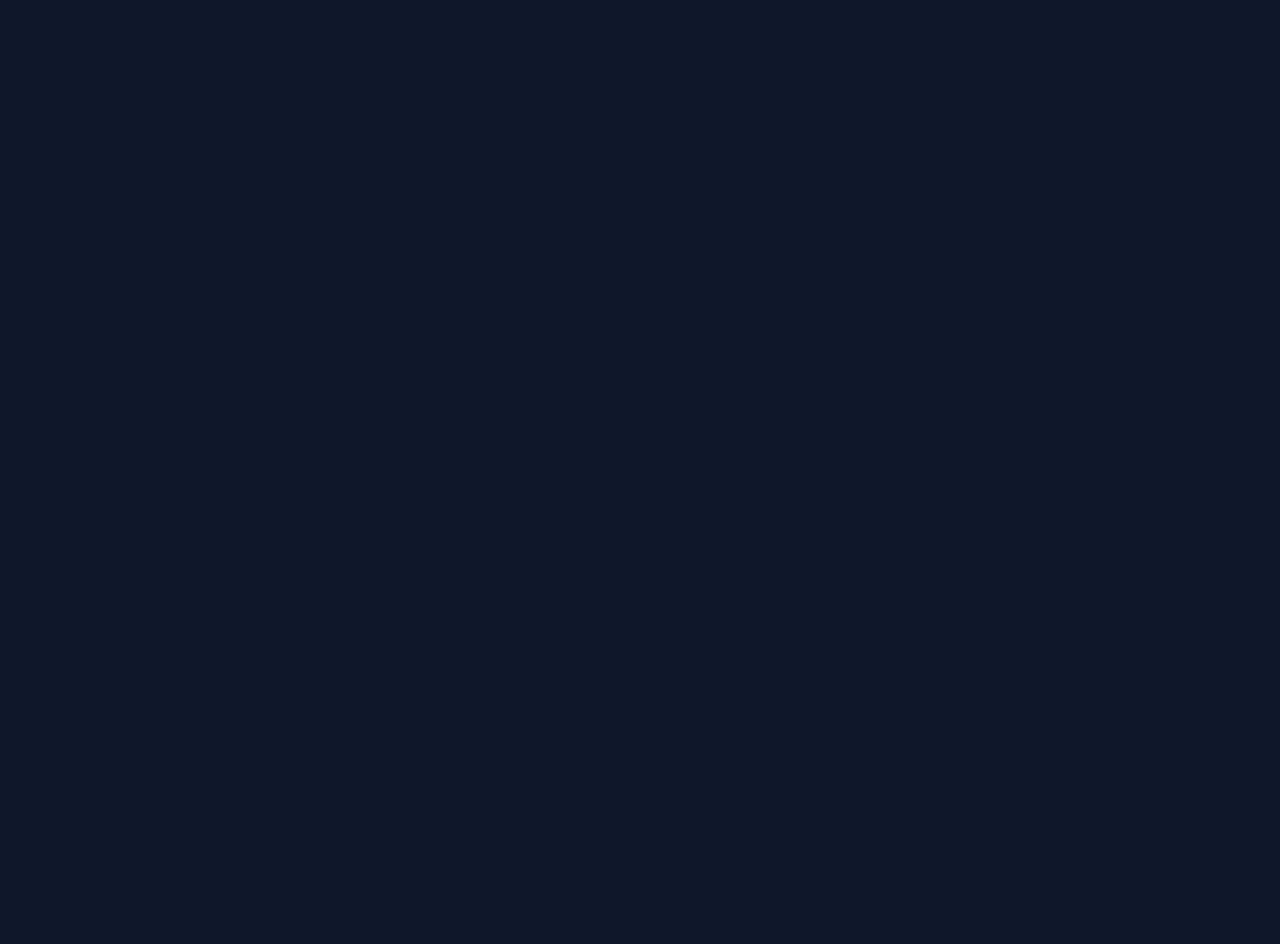
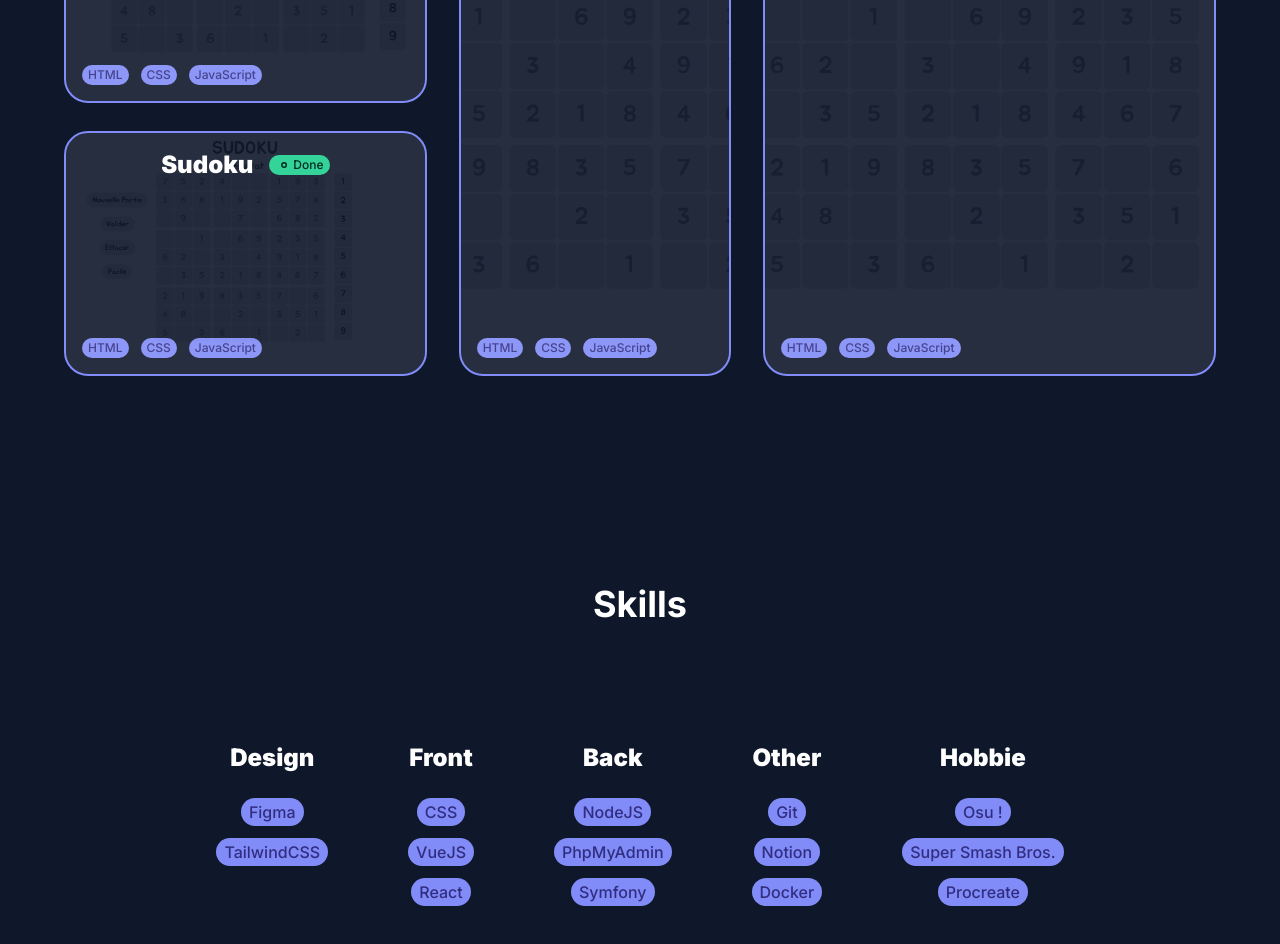
Before and after one commit to drkophe/portfolio, a React (Vite) app: page / in a window 1280 px wide. Shown: the part 1240-2184 px from the top of the page. Before the commit the page ends 800 px from the top, so only its background shows below. Built offline with nearby package versions, Linux system fonts and the light colour scheme.

Commit message:
add projects and skills

```diff
--- a/src/App.jsx
+++ b/src/App.jsx
@@ -1,12 +1,16 @@
 import './App.css'
 import Navbar from './components/Navigation/Navbar'
 import Welcome from './sections/Welcome'
+import Projects from './sections/Projects'
+import Skills from './sections/Skills'
 function App() {
 
   return (
-    <div className=''>
+    <div className='dark'>
       <Navbar />
       <Welcome />
+      <Projects />
+      <Skills />
     </div>
   )
 }
--- a/src/components/Button.jsx
+++ b/src/components/Button.jsx
@@ -1,9 +1,8 @@
 import clsx from 'clsx';
-import * as Icons from 'lucide-react';
 import { useState } from 'react';
 import Icon from './Icon';
 
-export default function Button({ label, leftIcon, rightIcon, type, size, iconSize, rounded, link, picture }) {
+export default function Button({ label, leftIcon, rightIcon, type, size, iconSize, rounded, link, picture, tag }) {
     // state
         // setup tab type with the props reference
         const [tabType, setTabType] = useState({
@@ -28,6 +27,12 @@ export default function Button({ label, leftIcon, rightIcon, type, size, iconSiz
             // "dark:hover:bg-primary-400 dark:hover:text-white dark:hover:fill-white",
 
             tertiary: 'border-2 bg-transparent hover:bg-gray-500 hover:bg-opacity-10 dark:hover:bg-gray-200 dark:hover:bg-opacity-10 text-black dark:text-white',
+
+            // Statut
+            done: 'bg-emerald-500 dark:bg-emerald-400 text-white dark:text-emerald-950',
+
+            inProgress: 'border-2 bg-transparent hover:bg-gray-500 hover:bg-opacity-10 dark:hover:bg-gray-200 dark:hover:bg-opacity-10 text-black dark:text-white',
+            toDo: 'border-2 bg-transparent hover:bg-gray-500 hover:bg-opacity-10 dark:hover:bg-gray-200 dark:hover:bg-opacity-10 text-black dark:text-white',
         });
 
             // setup tab size with the props reference
@@ -45,7 +50,24 @@ export default function Button({ label, leftIcon, rightIcon, type, size, iconSiz
                 larger: "p-4 text-lg",
             })
 
-            const [tabSize, setTabSize] = useState(label ? withIcon : withoutIcon);
+            // setup tag size with the props reference
+            const [tagWithIcon, setTagWithIcon] = useState({
+                small: "h-5 px-1.5 text-xs space-x",
+                medium: "h-6 px-1.5 text-sm space-x-1",
+                large: "h-7 px-2 text-base space-x-1",
+            })
+
+            const [tagWithoutIcon, setTagWithoutIcon] = useState({
+                small: "h-5 px-1.5 text-xs",
+                medium: "h-6 px-1.5 text-sm",
+                large: "h-7 px-2 text-base",
+            })
+
+
+            // const [tabSize, setTabSize] = useState(label ? withIcon : withoutIcon);
+            const [tabSize, setTabSize] = useState(leftIcon&&label || rightIcon&&label || leftIcon&&rightIcon ? withIcon : withoutIcon);
+            // const [tagSize, setTagSize] = useState(label ? tagWithIcon : tagWithoutIcon);
+            const [tagSize, setTagSize] = useState(leftIcon || rightIcon || leftIcon&&rightIcon ? tagWithIcon : tagWithoutIcon);
 
             // setup border corner with the props reference
             const [tabRounded, setTabRounded] = useState({
@@ -71,8 +93,6 @@ export default function Button({ label, leftIcon, rightIcon, type, size, iconSiz
     // render
     return (
         <a href={link}>
-
-            <a href={link}>
             <button
                 className={clsx(
                     // Flexbox
@@ -90,12 +110,17 @@ export default function Button({ label, leftIcon, rightIcon, type, size, iconSiz
                     :
 
                     // Spacing and Size
+                    tag ?
+                    size ? tagSize[size] : tagSize["medium"]
+                    :
                     size ? tabSize[size] : tabSize["medium"],
                     // Text
                     "font-medium",
+                    tag ? "font-bold" : "",
                     // Colors / Hover / DarkMode
                     type ? tabType[type] : tabType["primary"],
-
+                    // Pointer
+                    link ? "pointer-events-auto" : "pointer-events-none",
                 )}
             >
 
@@ -106,6 +131,5 @@ export default function Button({ label, leftIcon, rightIcon, type, size, iconSiz
 
             </button>
         </a>
-        </a>
     )
 }
--- a/src/components/Icon.jsx
+++ b/src/components/Icon.jsx
@@ -18,7 +18,12 @@ export default function Icon({name, size}) {
     // render
     return (
         <div>
-            {IconComponent && <IconComponent style={{width: tabSize[size], height: tabSize[size]}} />}
+            {
+                name == "Dot" ?
+                IconComponent && <IconComponent style={{width: tabSize[size], height: tabSize[size], strokeWidth: 6}} />
+                :
+                IconComponent && <IconComponent style={{width: tabSize[size], height: tabSize[size]}} />
+            }
         </div>
     )
 }
--- a/src/components/Link.jsx
+++ b/src/components/Link.jsx
@@ -4,6 +4,8 @@ export default function Link({ href, name }) {
     return (
         <a href={href}
         className={clsx(
+            // Style
+            "text-black dark:text-white",
             // Spacing & Position
             " block relative px-1 w-fit",
             // After
--- /dev/null
+++ b/src/components/SectionProjects/Project.jsx
@@ -0,0 +1,105 @@
+import clsx from "clsx";
+import Button from "../Button";
+import { useState } from "react";
+
+export default function Projects({ statut, title, technos, img, altImg }) {
+    // state
+    const [hovered, setHovered] = useState(false);
+    // comportement
+    // render
+    return (
+        <div
+            className={clsx(
+            // Flexbox
+            "flex flex-col justify-between",
+            // Sizing & Position
+            "w-full h-full relative overflow-hidden",
+            // Border
+            "border-2 border-indigo-400 rounded-3xl",
+            )}
+
+            onMouseEnter={() => setHovered(true)}
+            onMouseLeave={() => setHovered(false)}
+        >
+
+            <img src={img} alt={altImg} className={clsx(
+                // Sizing & Position
+                "absolute w-full h-full object-cover object-center -z-0",
+                // Animation
+                "transform ease-out duration-500",
+                // Opacity
+                "opacity-5",
+            )}
+            style={{ opacity: hovered ? '100%' : '10%', transitionProperty: 'opacity' }}
+            />
+
+            <div className={clsx(
+                // Flexbox
+                "flex flex-row items-center justify-center",
+                // Spacing & Position
+                "p-4 space-x-4 z-10",
+                // Animation
+                "transform ease-out duration-500",
+            )}
+            style={{ opacity: hovered ? '0%' : '100%', transitionProperty: 'opacity' }}
+            >
+
+                <h3 className="text-white font-black text-2xl">{title}</h3>
+                <Button
+                    label="Done"
+                    size="small"
+                    rounded="full"
+                    leftIcon="Dot"
+                    type={statut}
+                    tag={true}
+                />
+            </div>
+
+            <div className="flex items-center space-x-3 p-4 hover:hidden">
+            {technos.map((techno, index) =>
+                <Button
+                key={index}
+                label={techno}
+                size="small"
+                rounded="full"
+                type="primary"
+                tag={true}
+                />)
+                }
+            </div>
+
+            <div className={clsx(
+                // Flexbox
+                "flex items-center justify-center flex-wrap space-x-4",
+                // Spacing & Position
+                "absolute bottom-0 w-full h-32 p-4",
+                // Animation
+                "transform ease-out duration-700",
+                // Style
+                "bg-gray-950 bg-opacity-90",
+                )}
+                style={{ bottom: hovered ? '0' : '-100%', transitionProperty: 'bottom' }}
+            >
+
+                <Button
+                label="En savoir plus"
+                size="small"
+                rounded="full"
+                type="primary"
+                rightIcon="ArrowRight"
+                link="#"
+                />
+
+                <Button
+                label="Visiter le site"
+                size="small"
+                rounded="full"
+                type="primary"
+                rightIcon="ArrowRight"
+                link="#"
+                />
+
+            </div>
+        </div>
+    )
+}
--- /dev/null
+++ b/src/components/SectionSkills/Skill.jsx
@@ -0,0 +1,24 @@
+import Button from "../Button";
+
+export default function Skill({title, skills}) {
+    // state
+    // comportement
+    // render
+    return (
+        <div className="flex flex-col items-center justify-center">
+            <h3 className="text-white font-black text-2xl mb-6">{title}</h3>
+            <div className="space-y-3 flex flex-col items-center">
+                {skills.map((skill, index) => (
+                    <Button
+                    key={index}
+                    label={skill}
+                    type="primary"
+                    size="large"
+                    rounded="full"
+                    tag={true}
+                    />
+                ))}
+            </div>
+        </div>
+    )
+}
--- a/src/sections/Projects.jsx
+++ b/src/sections/Projects.jsx
@@ -0,0 +1,55 @@
+import Link from "../components/Link";
+import Project from "../components/SectionProjects/Project";
+
+export default function Projects() {
+    // state
+    // comportement
+    // render
+    return (
+        <section id="Projects" className="flex flex-col justify-center items-center p-6">
+
+            <h2 className="text-4xl font-bold text-center mb-6 text-white">Projects</h2>
+            <Link name="See all projects" href="/projects" />
+
+            <div className="flex items-center justify-center p-6 w-full my-6">
+                <div className="flex flex-col w-4/12 m-4 space-y-7 h-[80vh]">
+                    <div className="h-3/5">
+                        <Project
+                        title="Sudoku"
+                        statut="done"
+                        technos={["HTML", "CSS", "JavaScript"]}
+                        img={"../src/assets/img/projects_img/project_sudoku.png"}
+                        />
+                    </div>
+                    <div className="h-2/5">
+                        <Project
+                        title="Sudoku"
+                        statut="done"
+                        technos={["HTML", "CSS", "JavaScript"]}
+                        img={"../src/assets/img/projects_img/project_sudoku.png"}
+                        />
+                    </div>
+                </div>
+
+                <div className="flex flex-col w-3/12 m-4 h-[80vh]">
+                    <Project
+                    title="Sudoku"
+                    statut="done"
+                    technos={["HTML", "CSS", "JavaScript"]}
+                    img={"../src/assets/img/projects_img/project_sudoku.png"}
+                    />
+                </div>
+
+                <div className="flex flex-col w-5/12 m-4 h-[80vh]">
+                    <Project
+                    title="Sudoku"
+                    statut="done"
+                    technos={["HTML", "CSS", "JavaScript"]}
+                    img={"../src/assets/img/projects_img/project_sudoku.png"}
+                    />
+                </div>
+            </div>
+
+        </section>
+    )
+}
--- a/src/sections/Skills.jsx
+++ b/src/sections/Skills.jsx
@@ -0,0 +1,41 @@
+import Skill from "../components/SectionSkills/Skill";
+
+export default function Skills() {
+    // state
+    // comportement
+    // render
+    return (
+        <section id="Skills" className="flex flex-col justify-center items-center p-6">
+            <h2 className="text-4xl font-bold text-center text-white mt-24">Skills</h2>
+
+            <div className="flex items-center justify-center w-full h-[50vh]">
+                <div className="flex items-start justify-center w-full space-x-20">
+                    <Skill
+                        title="Design"
+                        skills={['Figma', 'TailwindCSS']}
+                    />
+
+                    <Skill
+                        title="Front"
+                        skills={['CSS', 'VueJS', 'React']}
+                    />
+
+                    <Skill
+                        title="Back"
+                        skills={['NodeJS', 'PhpMyAdmin', 'Symfony']}
+                    />
+
+                    <Skill
+                        title="Other"
+                        skills={['Git', 'Notion', 'Docker']}
+                    />
+
+                    <Skill
+                        title="Hobbie"
+                        skills={['Osu !', 'Super Smash Bros.', 'Procreate']}
+                    />
+                </div>
+            </div>
+        </section>
+    )
+}
--- a/src/sections/Welcome.jsx
+++ b/src/sections/Welcome.jsx
@@ -14,7 +14,6 @@ export default function Welcome() {
             "flex flex-col items-center justify-center",
             // Dimensions & Position & Spacing
             "h-screen relative py-20",
-            "dark"
         )}>
 
             <Banner />
```
Also changed, not shown: src/assets/img/projects_img/project_sudoku.png (added). Lines whose indentation alone changed are shown as unchanged.
